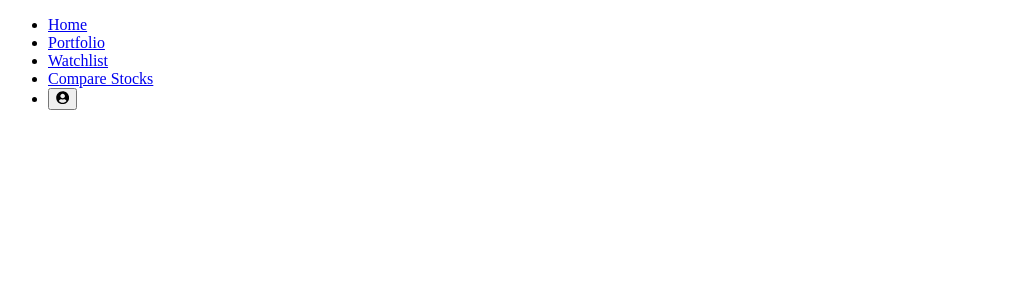
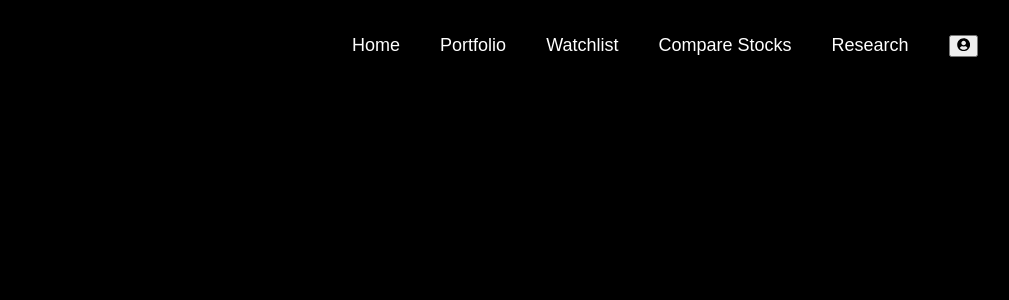
Before and after one commit to Sean-Kwasnicki/TradeWise_AlgoBuilder, a React (Vite) app in the folder react-vite/: page / in a window 1280 px wide. Shown: the top 300 px of the page, without its empty margins (0-1009 px from the left). Built offline with nearby package versions, Linux system fonts and the light colour scheme; no server answers.

Commit message:
Creating Landing Page with logo

```diff
--- /dev/null
+++ b/react-vite/src/components/LandingPage/LandingPage.css
@@ -0,0 +1,86 @@
+body {
+  margin: 0;
+  padding: 0;
+  box-sizing: border-box;
+  background-color: black;
+  color: white;
+  font-family: Arial, sans-serif;
+}
+
+.landing-page {
+  text-align: center;
+  height: 100vh;
+  display: flex;
+  flex-direction: column;
+  justify-content: center;
+  align-items: center;
+  position: relative;
+}
+
+.nav-bar {
+  width: 100%;
+  background-color: rgba(0, 0, 0, 0.8);
+  position: fixed;
+  top: 0;
+  padding: 10px 0;
+  z-index: 1000;
+}
+
+.nav-bar ul {
+  list-style: none;
+  margin: 0;
+  padding: 0;
+  display: flex;
+  justify-content: center;
+}
+
+.nav-bar ul li {
+  margin: 0 20px;
+}
+
+.nav-bar ul li a {
+  color: white;
+  text-decoration: none;
+  font-size: 18px;
+}
+
+.logo-container {
+  display: flex;
+  flex-direction: column;
+  align-items: center;
+  flex: 1;
+  max-width: 100%;
+  max-height: 100%;
+}
+
+.logo {
+  max-width: 100%;
+  max-height: 100%;
+  height: auto;
+  margin: 25px;
+}
+
+.info-links {
+  position: absolute;
+  bottom: 50px;
+  display: flex;
+  justify-content: center;
+  width: 100%;
+}
+
+.info-links ul {
+  list-style: none;
+  padding: 0;
+  display: flex;
+  justify-content: center;
+}
+
+.info-links ul li {
+  margin: 0 20px;
+}
+
+.info-links ul li a {
+  color: white;
+  text-decoration: none;
+  font-size: 18px;
+}
--- /dev/null
+++ b/react-vite/src/components/LandingPage/LandingPage.jsx
@@ -0,0 +1,23 @@
+import React from 'react';
+import { Link } from 'react-router-dom';
+import tradewise_logo from '../../../../images/tradewise_logo.jpg';
+import './LandingPage.css';
+
+const LandingPage = () => {
+    return (
+        <div className="landing-page">
+            <div className="logo-container">
+                <img src={tradewise_logo} alt="TradeWise Logo" className="logo" />
+            </div>
+            <div className="info-links">
+                <ul>
+                    <li><Link to="/about">About</Link></li>
+                    <li><Link to="/features">Features</Link></li>
+                    <li><Link to="/contact">Contact</Link></li>
+                </ul>
+            </div>
+        </div>
+    );
+};
+
+export default LandingPage;
--- a/react-vite/src/components/Navigation/Navigation.css
+++ b/react-vite/src/components/Navigation/Navigation.css
@@ -1,3 +1,33 @@
 .profile-dropdown {
   position: absolute;
 }
+
+.nav-bar {
+  width: 100%;
+  background-color: black;
+  position: fixed;
+  top: 0;
+  padding: 10px 0;
+  z-index: 1000;
+  box-shadow: none;
+  margin: 25px;
+}
+
+.nav-bar ul {
+  list-style: none;
+  margin: 0;
+  padding: 0;
+  display: flex;
+  justify-content: center;
+}
+
+.nav-bar ul li {
+  margin: 0 20px;
+}
+
+.nav-bar ul li a {
+  color: white;
+  text-decoration: none;
+  font-size: 18px;
+  opacity: 1;
+}
--- a/react-vite/src/components/Navigation/Navigation.jsx
+++ b/react-vite/src/components/Navigation/Navigation.jsx
@@ -1,9 +1,11 @@
 import { NavLink } from "react-router-dom";
 import ProfileButton from "./ProfileButton";
 import "./Navigation.css";
+import "../LandingPage/LandingPage.css"
 
 function Navigation() {
   return (
+    <nav className="nav-bar">
       <ul>
         <li>
           <NavLink to="/">Home</NavLink>
@@ -18,9 +20,13 @@ function Navigation() {
           <NavLink to="/stocks">Compare Stocks</NavLink>
         </li>
         <li>
+          <NavLink to="/research">Research</NavLink>
+        </li>
+        <li>
           <ProfileButton />
         </li>
       </ul>
+    </nav>
   );
 }
 
--- a/react-vite/src/router/index.jsx
+++ b/react-vite/src/router/index.jsx
@@ -7,6 +7,7 @@ import StockDetails from '../components/StockDetails/StockDetails';
 import StockDetailsVs from '../components/StockDetails/StockDetailsVs';
 import Portfolio from '../components/Portfolios/Portfolios';
 import Watchlist from '../components/Watchlists/Watchlists';
+import LandingPage from '../components/LandingPage/LandingPage';
 
 
 export const router = createBrowserRouter([
@@ -15,6 +16,10 @@ export const router = createBrowserRouter([
     children: [
       {
         path: "/",
+        element: <LandingPage />,
+      },
+      {
+        path: "research",
         element: <StockDetails />,
       },
       {
```
Also changed, not shown: 7 other files (tests, documents, lock files or other folders). Lines whose indentation alone changed are shown as unchanged.
